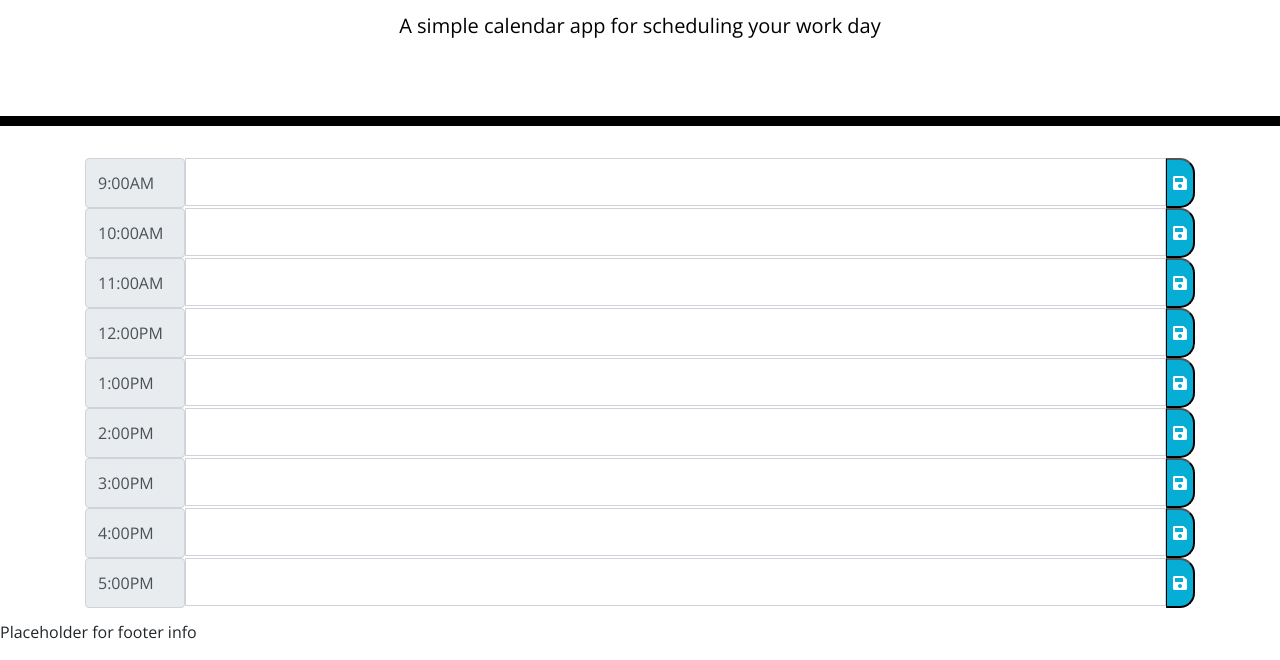
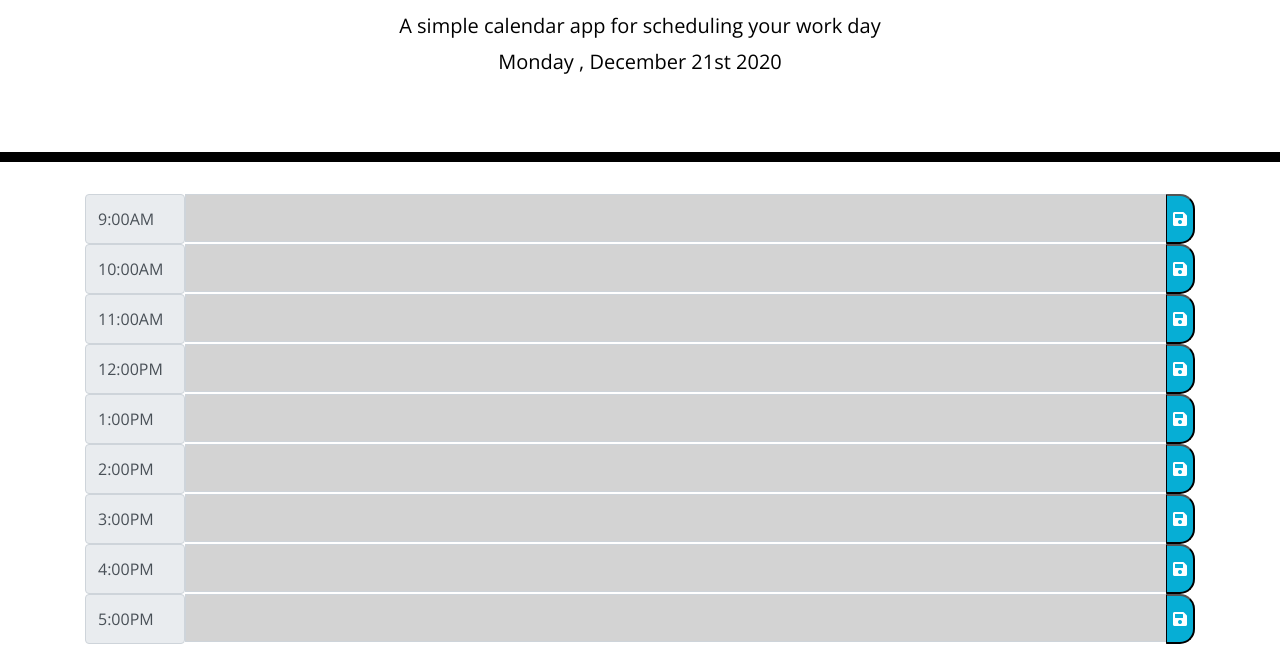
Before and after one commit to vpatt1031/dynamic_workflow_scheduler, a plain HTML site: page index.html in a window 1280 px wide. Shown: the part 158-818 px from the top of the page. Drawn offline with nearby package versions, Linux system fonts and the light colour scheme.

Commit message:
updated html and javascript

```diff
--- a/index.html
+++ b/index.html
@@ -24,61 +24,103 @@
 
   <body>
     <header class="jumbotron">
-      <h1 class="display-3">Work Day Scheduler</h1><br>
+      <h1 class="display-3">Work Day Scheduler</h1>
+      <br />
       <p class="lead">A simple calendar app for scheduling your work day</p>
-      <p id="currentDay" class="lead"></p>
+      <p id="currentDay" class="lead">
+      </p>
     </header>
     <div class="container">
       <!-- Timeblocks go here -->
       <div class="input-group input-group-lg">
         <span class="input-group-text" id="inputGroup-sizing-lg">9:00AM</span>
-        <input type="text" class="form-control" aria-label="Sizing example input" aria-describedby="inputGroup-sizing-lg"><button class="saveBtn"><i class="fas fa-save"></i></button>
+        <input id="9"
+          type="text"
+          class="form-control"
+          aria-label="Sizing example input"
+          aria-describedby="inputGroup-sizing-lg"
+        /><button class="saveBtn"><i class="fas fa-save"></i></button>
       </div>
       <div class="input-group input-group-lg">
         <span class="input-group-text" id="inputGroup-sizing-lg">10:00AM</span>
-        <input type="text" class="form-control" aria-label="Sizing example input" aria-describedby="inputGroup-sizing-lg"><button class="saveBtn"><i class="fas fa-save"></i></button>
+        <input id="10"
+          type="text"
+          class="form-control"
+          aria-label="Sizing example input"
+          aria-describedby="inputGroup-sizing-lg"
+        /><button class="saveBtn"><i class="fas fa-save"></i></button>
       </div>
       <div class="input-group input-group-lg">
         <span class="input-group-text" id="inputGroup-sizing-lg">11:00AM</span>
-        <input type="text" class="form-control" aria-label="Sizing example input" aria-describedby="inputGroup-sizing-lg"><button class="saveBtn"><i class="fas fa-save"></i></button>
+        <input id="11"
+          type="text"
+          class="form-control"
+          aria-label="Sizing example input"
+          aria-describedby="inputGroup-sizing-lg"
+        /><button class="saveBtn"><i class="fas fa-save"></i></button>
       </div>
       <div class="input-group input-group-lg">
         <span class="input-group-text" id="inputGroup-sizing-lg">12:00PM</span>
-        <input type="text" class="form-control" aria-label="Sizing example input" aria-describedby="inputGroup-sizing-lg"><button class="saveBtn"><i class="fas fa-save"></i></button>
+        <input id="12"
+          type="text"
+          class="form-control"
+          aria-label="Sizing example input"
+          aria-describedby="inputGroup-sizing-lg"
+        /><button class="saveBtn"><i class="fas fa-save"></i></button>
       </div>
       <div class="input-group input-group-lg">
         <span class="input-group-text" id="inputGroup-sizing-lg">1:00PM</span>
-        <input type="text" class="form-control" aria-label="Sizing example input" aria-describedby="inputGroup-sizing-lg"><button class="saveBtn"><i class="fas fa-save"></i></button>
+        <input id="13"
+          type="text"
+          class="form-control"
+          aria-label="Sizing example input"
+          aria-describedby="inputGroup-sizing-lg"
+        /><button class="saveBtn"><i class="fas fa-save"></i></button>
       </div>
       <div class="input-group input-group-lg">
         <span class="input-group-text" id="inputGroup-sizing-lg">2:00PM</span>
-        <input type="text" class="form-control" aria-label="Sizing example input" aria-describedby="inputGroup-sizing-lg"><button class="saveBtn"><i class="fas fa-save"></i></button>
+        <input id="14"
+          type="text"
+          class="form-control"
+          aria-label="Sizing example input"
+          aria-describedby="inputGroup-sizing-lg"
+        /><button class="saveBtn"><i class="fas fa-save"></i></button>
       </div>
       <div class="input-group input-group-lg">
         <span class="input-group-text" id="inputGroup-sizing-lg">3:00PM</span>
-        <input type="text" class="form-control" aria-label="Sizing example input" aria-describedby="inputGroup-sizing-lg"><button class="saveBtn"><i class="fas fa-save"></i></button>
+        <input id="15"
+          type="text"
+          class="form-control"
+          aria-label="Sizing example input"
+          aria-describedby="inputGroup-sizing-lg"
+        /><button class="saveBtn"><i class="fas fa-save"></i></button>
       </div>
       <div class="input-group input-group-lg">
         <span class="input-group-text" id="inputGroup-sizing-lg">4:00PM</span>
-        <input type="text" class="form-control" aria-label="Sizing example input" aria-describedby="inputGroup-sizing-lg"><button class="saveBtn"><i class="fas fa-save"></i></button>
+        <input id="16"
+          type="text"
+          class="form-control"
+          aria-label="Sizing example input"
+          aria-describedby="inputGroup-sizing-lg"
+        /><button class="saveBtn"><i class="fas fa-save"></i></button>
       </div>
       <div class="input-group input-group-lg">
         <span class="input-group-text" id="inputGroup-sizing-lg">5:00PM</span>
-        <input type="text" class="form-control" aria-label="Sizing example input" aria-describedby="inputGroup-sizing-lg"><button class="saveBtn"><i class="fas fa-save"></i></button>
+        <input id="17"
+          type="text"
+          class="form-control"
+          aria-label="Sizing example input"
+          aria-describedby="inputGroup-sizing-lg"
+        />
+        <button class="saveBtn"><i class="fas fa-save"></i></button>
       </div>
     </div>
     <br>
-    <footer>
-        <p>Placeholder for footer info</p>
-    </footer>
-
     <script src="https://cdnjs.cloudflare.com/ajax/libs/jquery/3.2.1/jquery.min.js"></script>
     <script src="https://cdnjs.cloudflare.com/ajax/libs/moment.js/2.24.0/moment.min.js"></script>
-    <script src="path/to/dayjs/dayjs.min.js"></script>
-    <script>
-      dayjs().format();
-    </script>
+    <script src="https://unpkg.com/dayjs@1.8.21/dayjs.min.js"></script>
+    <script src="https://unpkg.com/dayjs@1.8.21/locale/zh-cn.js"></script>
+
     <script type="text/javascript" src="script.js"></script>
   </body>
-
 </html>
--- a/script.js
+++ b/script.js
@@ -0,0 +1,34 @@
+console.log(moment().format("LL"))
+var newVar = $("#currentDay");
+newVar.text(moment().format('dddd , MMMM Do YYYY'));
+
+var currentHour = (moment().format("HH"));
+ console.log(currentHour)
+ for (i =9; i<=17; i++) {
+     $("#"+i).val(localStorage.getItem(i))
+    if (i<currentHour){
+        $("#"+i).attr("class" , "form-control past");
+        console.log("this is the past")
+    } else if (i==currentHour) {
+        $("#"+i).attr("class" , "form-control present");
+        console.log("this is the present")
+    } else {
+        $("#"+i).attr("class", "form-control future");
+        console.log("this is in the future")
+    }
+}
+$(document).on("click", "button", function () {
+    console.log(this);
+    var value = $(this).prev().val();
+    var hourKey = $(this).prev().attr("id");
+    localStorage.setItem(hourKey, value);
+})
+
+
+
+
+// var resetBtn = document.createElement("resetBtn");
+// resetBtn.textContent = "Reset Schedule";
+// resetBtn.addEventListener("click", function(event) {
+//     var element = event.target;
+// });
```
Also changed, not shown: assets/style.css (+6 -2 lines), 1 other file.
